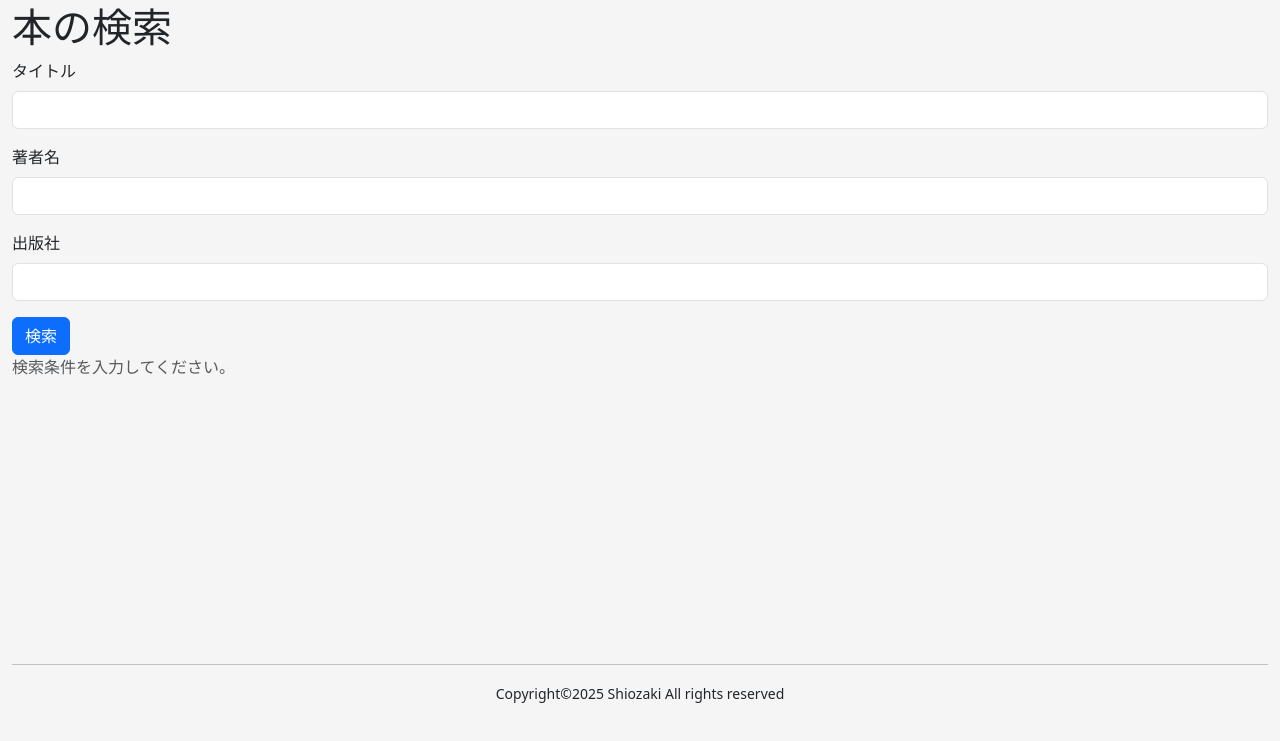
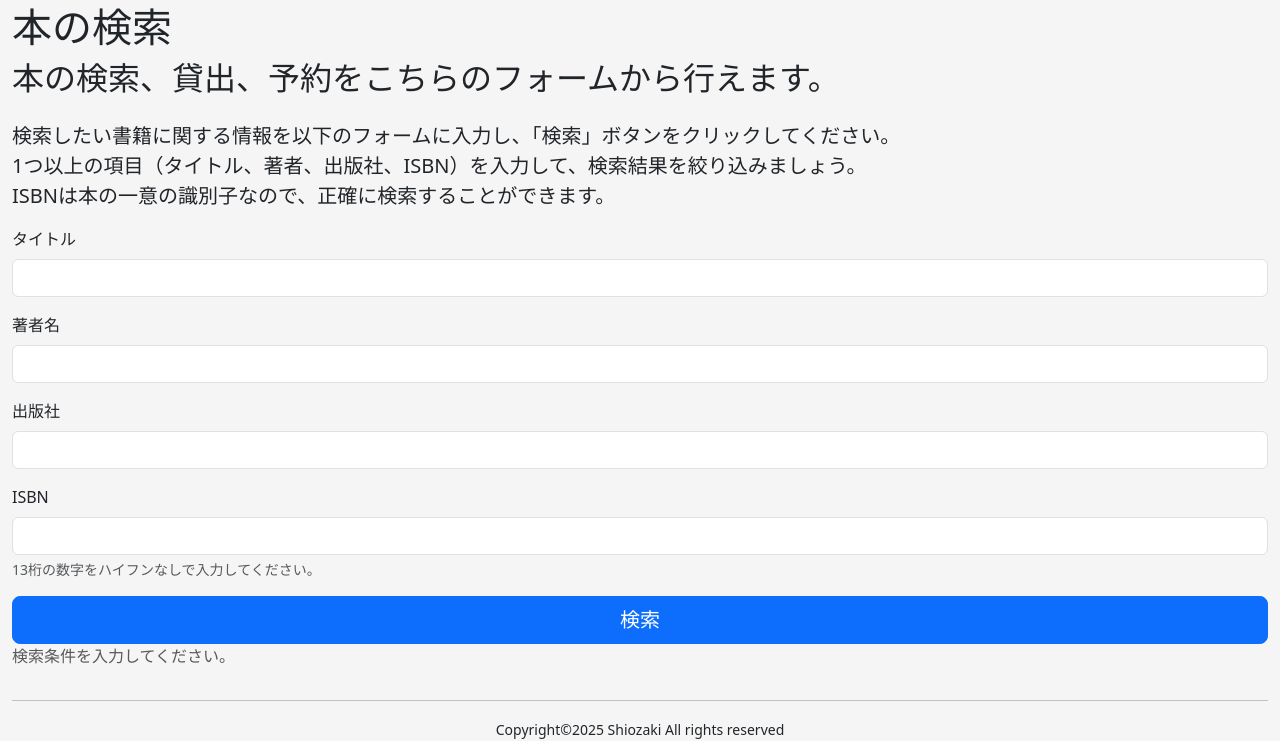
Before and after one commit to tomoki-shiozaki/distributed-library, a Django app: page /library/books/search in a window 1280 px wide. Shown: the part 95-836 px from the top of the page. Before the commit the page ends 798 px from the top, so only its background shows below. Run offline with Django 5.2, Linux system fonts and the light colour scheme; parts of the project's set-up code (start-up, migrations or seed data) failed here and were passed over; some libraries are stand-ins or nearby versions.

Commit message:
feat(library): add isbn form to book search form

```diff
--- a/apps/library/forms.py
+++ b/apps/library/forms.py
@@ -5,3 +5,9 @@ class BookSearchForm(forms.Form):
     title = forms.CharField(label="タイトル", required=False)
     author = forms.CharField(label="著者名", required=False)
     publisher = forms.CharField(label="出版社", required=False)
+    isbn = forms.CharField(
+        label="ISBN",
+        required=False,
+        max_length=13,
+        help_text="13桁の数字をハイフンなしで入力してください。",
+    )
--- a/apps/library/views.py
+++ b/apps/library/views.py
@@ -25,12 +25,16 @@ class BookSearchView(ListView):
             title = self.form.cleaned_data.get("title")
             author = self.form.cleaned_data.get("author")
             publisher = self.form.cleaned_data.get("publisher")
+            isbn = self.form.cleaned_data.get("isbn")
+
             if title:
                 queryset = queryset.filter(title__icontains=title)
             if author:
                 queryset = queryset.filter(author__icontains=author)
             if publisher:
                 queryset = queryset.filter(publisher__icontains=publisher)
+            if isbn:
+                queryset = queryset.filter(isbn__icontains=isbn)
 
         # 各本に貸出可能なコピーの数を追加
         queryset = queryset.annotate(
--- a/templates/library/book_search.html
+++ b/templates/library/book_search.html
@@ -6,11 +6,21 @@
 {% block content %}
 
 <h1>本の検索</h1>
+<h2 class="mb-4">本の検索、貸出、予約をこちらのフォームから行えます。</h2>
+<p class="lead">
+    検索したい書籍に関する情報を以下のフォームに入力し、「検索」ボタンをクリックしてください。<br>
+    1つ以上の項目（タイトル、著者、出版社、ISBN）を入力して、検索結果を絞り込みましょう。<br>
+    ISBNは本の一意の識別子なので、正確に検索することができます。
+</p>
 
 <!-- 検索フォーム -->
-<form method="get">
-    {{ form|crispy }}
-    <button type="submit" class="btn btn-primary">検索</button>
+<form method="get" action="#results">
+    <div class="form-group">
+        {{ form|crispy }}
+    </div>
+    <div class="form-group">
+        <button type="submit" class="btn btn-primary btn-lg w-100">検索</button>
+    </div>
 </form>
 
 <!-- 検索前の画面 -->
@@ -19,14 +29,17 @@
 
 <!-- 検索して本が見つかった場合 -->
 {% elif books %}
-<div class="table-responsive mt-4">
+<p class="lead">
+    貸出や予約をしたい本を選んで、「詳細」ボタンをクリックして、詳細情報を確認してください。
+</p>
+<div id="results" class="table-responsive mt-4">
     <table class="table table-striped table-hover">
         <thead class="table-light">
             <tr>
                 <th>タイトル</th>
                 <th>著者</th>
                 <th>出版社</th>
-                <th>出版日</th>
+                <th class="d-none d-sm-table-cell">出版日</th>
                 <th>貸出状態</th>
                 <th>詳細</th>
             </tr>
@@ -37,17 +50,17 @@
                 <td>{{ book.title }}</td>
                 <td>{{ book.author }}</td>
                 <td>{{ book.publisher }}</td>
-                <td>{{ book.published_date }}</td>
+                <td class="d-none d-sm-table-cell">{{ book.published_date }}</td>
                 <td>
                     {% if book.available_count > 0 %}
-                    <span class="badge bg-success">貸出可能 </span>
+                    <span class="badge bg-success">貸出可能</span>
                     {% elif book.loaned_count > 0 %}
-                    <span class="badge bg-warning">貸出中 </span>
+                    <span class="badge bg-warning">貸出中</span>
                     {% else %}
                     <span class="badge bg-secondary">貸出不可</span>
                     {% endif %}
                 </td>
-                <td><a href="" class="btn btn-sm btn-outline-primary">詳細</a></td>
+                <td><a href="" class="btn btn-sm btn-primary">詳細</a></td>
             </tr>
             {% endfor %}
         </tbody>
@@ -108,7 +121,7 @@
 
 <!-- 検索条件を満たす本が存在しなかった場合 -->
 {% else %}
-<p>該当する本は見つかりませんでした。</p>
+<p class="alert alert-warning">該当する本は見つかりませんでした。検索条件を変更して再度検索してください。</p>
 {% endif %}
 
 {% endblock content %}
```
